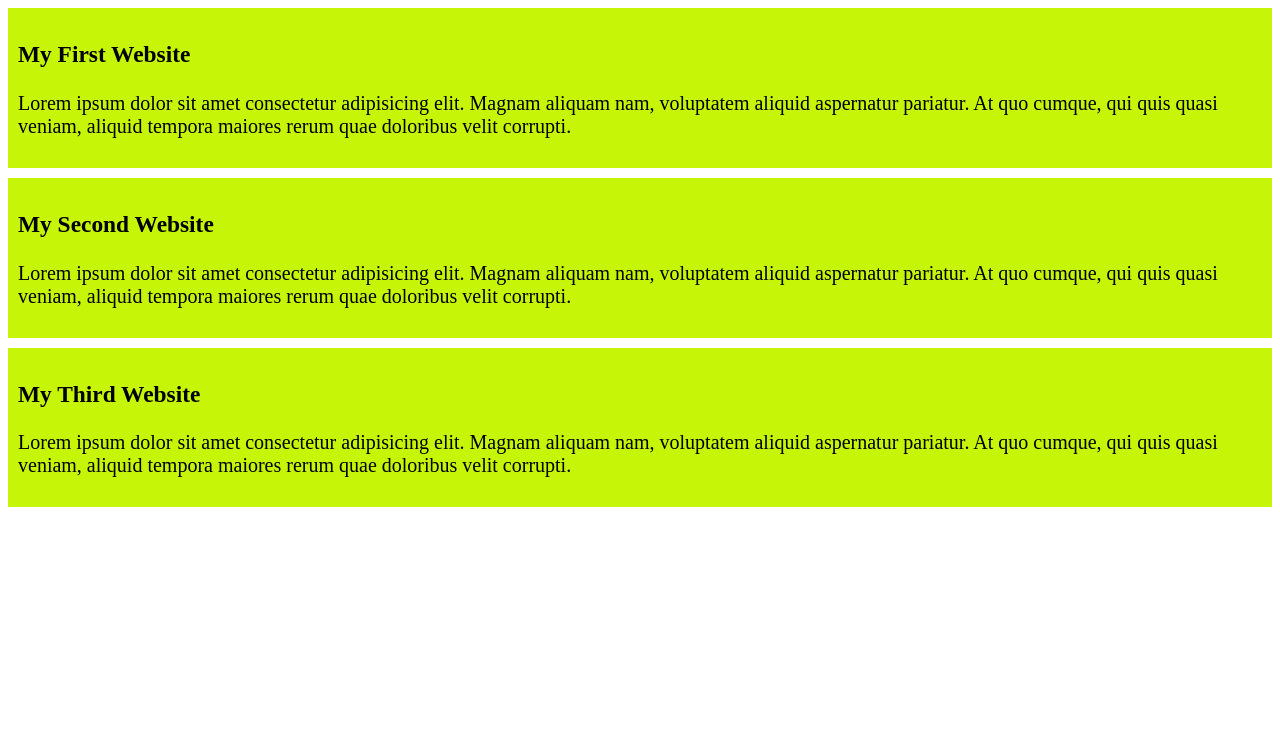
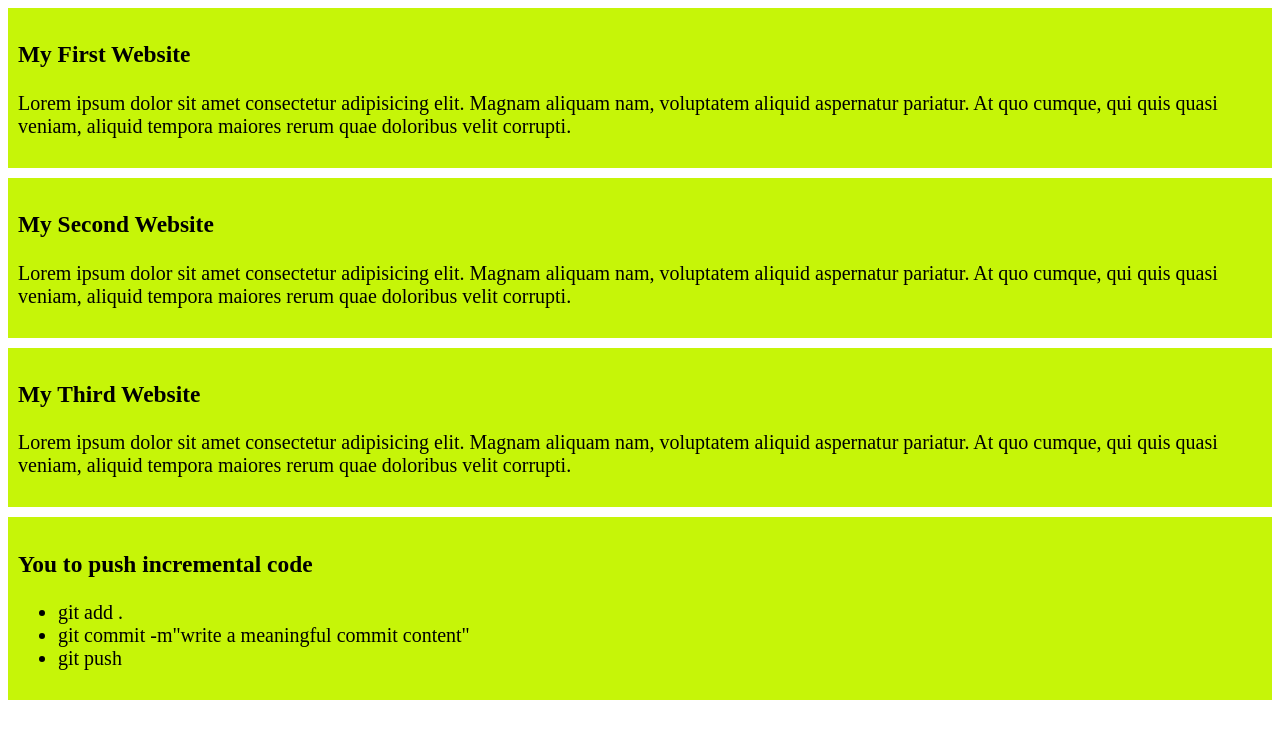
Before and after one commit to Mahadi-Hasan402180/my-first-github-repo, a plain HTML site: page index.html in a window 1280 px wide. Drawn offline with Linux system fonts and the light colour scheme.

Commit message:
you to push incremental code

```diff
--- a/index.html
+++ b/index.html
@@ -23,6 +23,14 @@
        <p>Lorem ipsum dolor sit amet consectetur adipisicing elit. Magnam aliquam nam, voluptatem aliquid aspernatur pariatur. At quo cumque, qui quis quasi veniam, aliquid tempora maiores rerum quae doloribus velit corrupti.</p>
 
     </div>
+    <div>
+        <h3>You to push incremental code</h3>
+        <ul>
+            <li>git add .</li>
+            <li>git commit -m"write a meaningful commit content"</li>
+            <li>git push</li>
+        </ul>
+    </div>
 
 </body>
 </html>
```
